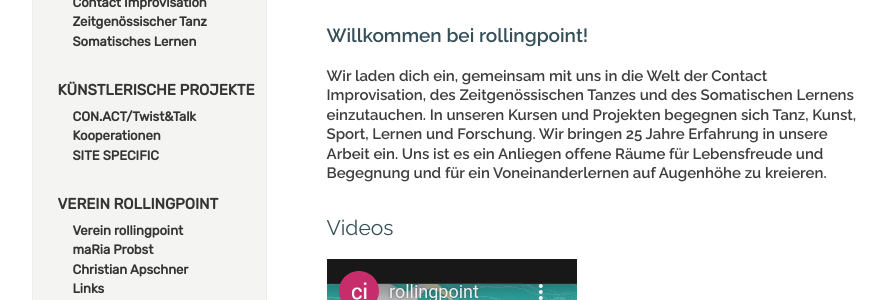
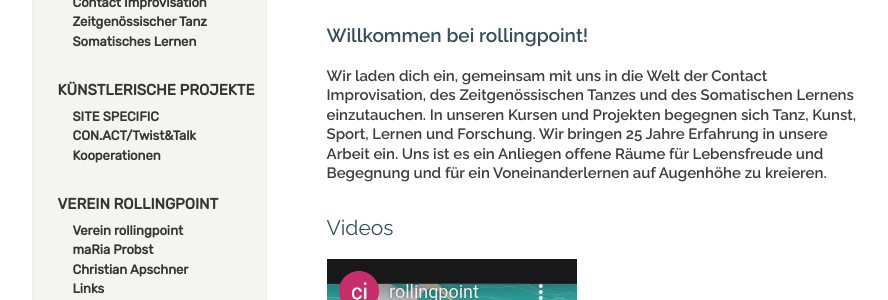
Before and after one commit to manulari/rollingpointat, a Jekyll site: the page built from _pages_de/index.md, in a window 1280 px wide and 900 px high, scrolled down 458 px. Shown: the part 151-451 px from the top of the window, without its empty margins (152-1040 px from the left). Built offline with Jekyll 4.4.1, drawn with Linux system fonts in a browser that asks for light colours; comment, search, counter and statistics services are not loaded; part of the change alters nothing that is shown.

Commit message:
Update Settings “nav_de”

```diff
--- a/_data/nav_de.yml
+++ b/_data/nav_de.yml
@@ -40,12 +40,12 @@ entries:
   - title: KÜNSTLERISCHE PROJEKTE
     path: /conact1
     subentries:
+      - title: SITE SPECIFIC
+        path: /site-specific
       - title: CON.ACT/Twist&Talk
         path: /conact1
       - title: Kooperationen
         path: /koop
-      - title: SITE SPECIFIC
-        path: /site-specific
   - title: VEREIN ROLLINGPOINT
     path: /verein
     subentries:
```
